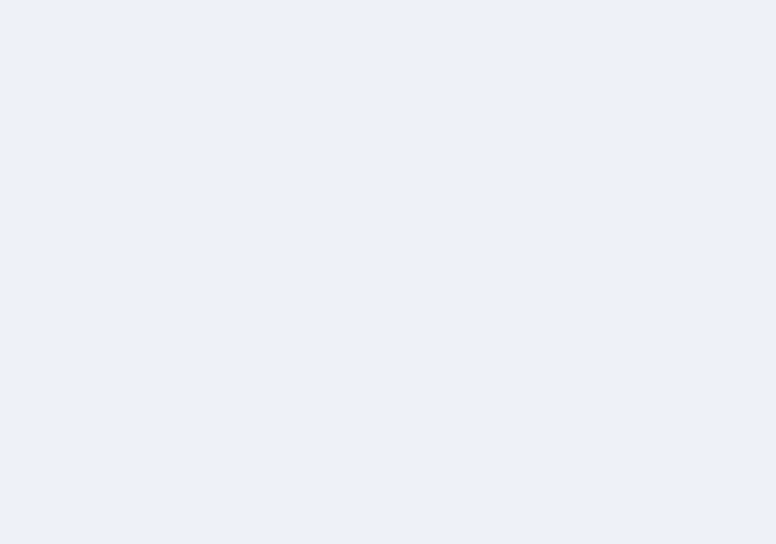
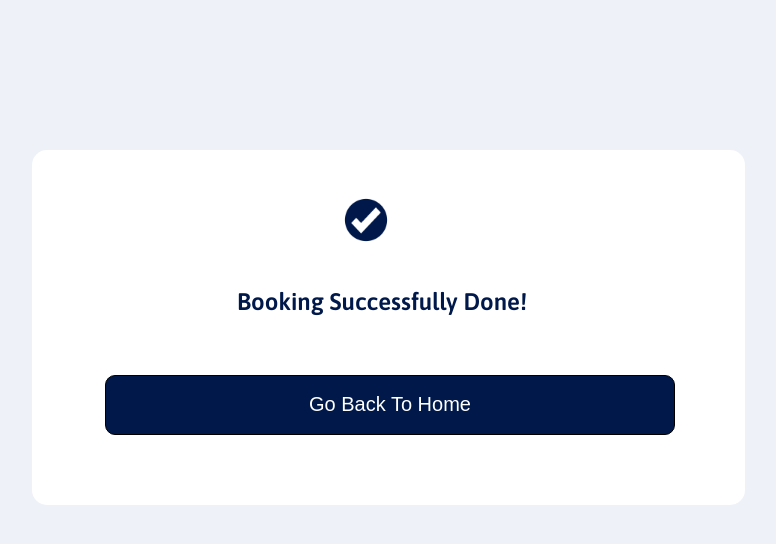
Before and after one commit to Amotul-raheem/park-ui, a React (Create React App) app: page /booking-successful in a window 1280 px wide. Before the commit this address had no page. Shown: the top 544 px of the page, without its empty margins (276-1052 px from the left). Built offline with nearby package versions, Linux system fonts and the light colour scheme.

Commit message:
created the booking suucessful page and added hover effect in the buttons on the landing page

```diff
--- a/src/App.js
+++ b/src/App.js
@@ -8,6 +8,7 @@ import HomePage from "./components/HomePage/HomePage";
 import SignUp from "./components/SignUp/SignUp";
 import ResetPasswordSuccessful from "./components/ResetPasswordSuccessful/ResetPasswordSuccessful";
 import ResetPasswordCheckEmail from "./components/ResetPasswordCheckEmail/ResetPasswordCheckEmail"
+import BookingSuccessful from "./components/BookingSuccessful/BookingSuccessful";
 
 function App() {
     return (
@@ -20,6 +21,7 @@ function App() {
                 <Route path="/forgot-password" element={<ForgotPassword/>}/>
                 <Route path="/sign-up" element={<SignUp/>}/>
                 <Route path="/reset-password-check-email" element={<ResetPasswordCheckEmail/>}/>
+                <Route path="/booking-successful" element={<BookingSuccessful/>}/>
 
             </Routes>
         </Router>
--- /dev/null
+++ b/src/components/BookingSuccessful/BookingSuccessful.css
@@ -0,0 +1,24 @@
+.booking-successful {
+    height: 100%;
+    position: fixed;
+    top: 0;
+    overflow-x: hidden;
+}
+.booking-successful-container{
+    margin-top: 150px;
+    text-align: center;
+    margin-left: 300px;
+    background-color: white;
+   padding: 70px;
+    border-radius: 15px;
+}
+.booking-successful-header{
+    text-align: center;
+    width: 500px;
+    padding-left: 30px;
+    font-style: normal;
+    color: #01194A;
+}
+.booking-successful-button-container{
+   padding-top: 40px;
+}
--- /dev/null
+++ b/src/components/BookingSuccessful/BookingSuccessful.js
@@ -0,0 +1,27 @@
+import React from "react";
+import "./BookingSuccessful.css"
+import {useNavigate} from "react-router-dom";
+import FormButton from "../common/FormButton/FormButton";
+import check from "../../images/check.png";
+import HomePageLogo from "../common/HomeLogo/HomePageLogo";
+
+function BookingSuccessful(){
+    const navigate = useNavigate();
+    return(
+        <div className={"booking-successful"}>
+<div className={"booking-successful-container"}>
+    <div className="booking-successful-text-container">
+    <img src={check} alt="check-image" className="check-image"/>
+    <h2 className="booking-successful-header">Booking Successfully Done!</h2>
+</div>
+    <div className="booking-successful-button-container">
+        <FormButton
+            name={"Go Back To Home"}
+            onClick={() => navigate("/")}
+        />
+    </div>
+</div>
+        </div>
+    )
+}
+export default BookingSuccessful;
--- a/src/components/HomePage/HomePage.css
+++ b/src/components/HomePage/HomePage.css
@@ -94,6 +94,10 @@
     box-shadow: 0 1px 2px rgba(0, 0, 0, .13);
     transition: all .2s ease;
 }
+.buttons:hover{
+    background-color: #425A8A;
+    color: white;
+}
 
 .homepage-text-container {
     position: relative;
--- a/src/components/HomePage/HomePage.js
+++ b/src/components/HomePage/HomePage.js
@@ -20,8 +20,8 @@ function HomePage(props) {
                     <li><Link to={"/"}>Contact</Link></li>
                 </ul>
                 <ul>
-                    <button onClick={() => navigate("/sign-in")}>Sign In</button>
-                    <button onClick={() => navigate("/sign-up")}>Sign Up</button>
+                    <button className={"buttons"} onClick={() => navigate("/sign-in")}>Sign In</button>
+                    <button className={"buttons"} onClick={() => navigate("/sign-up")}>Sign Up</button>
                 </ul>
             </div>
             <div className="homepage-text-container">
```
